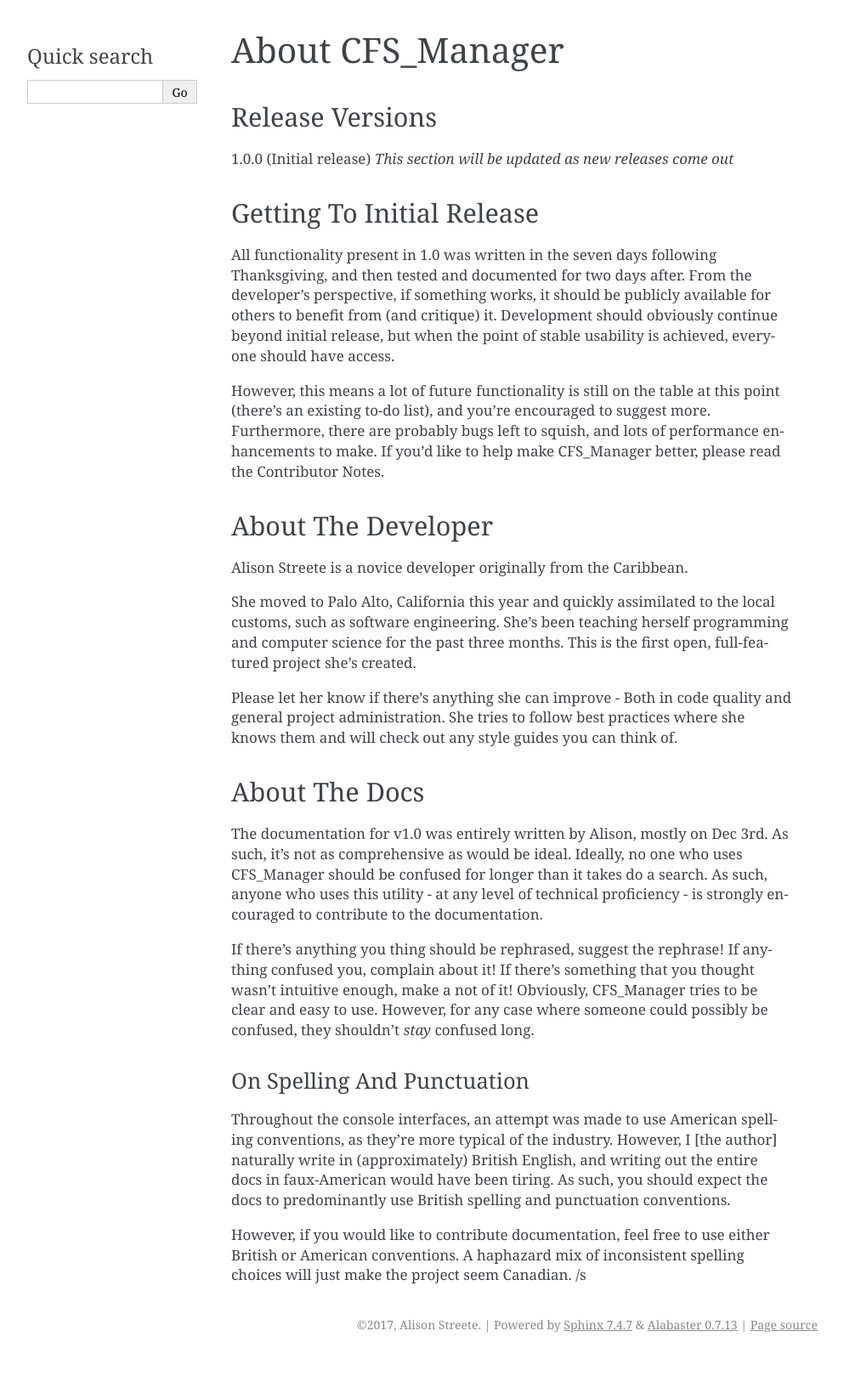
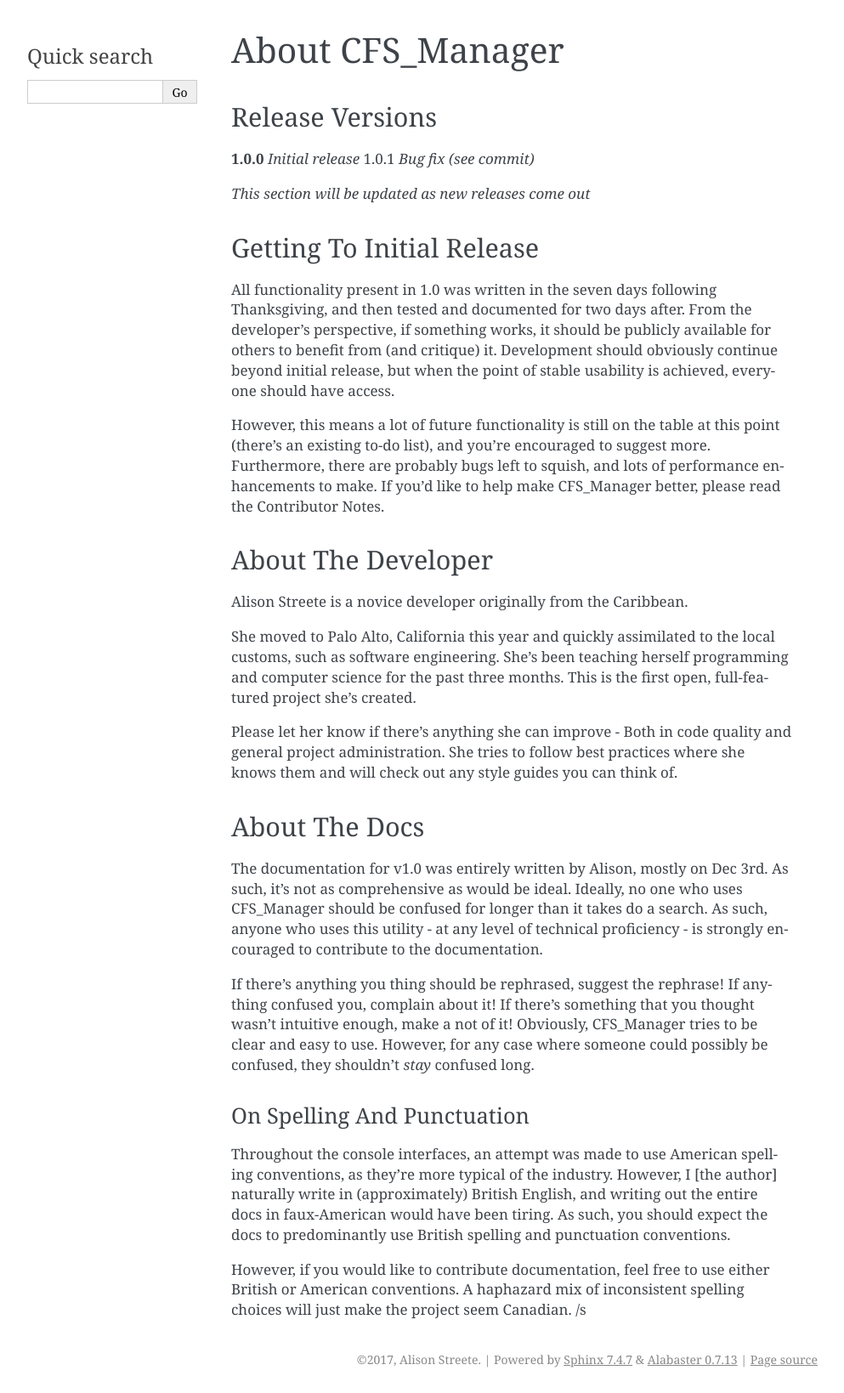
Before and after one commit to alisonstreete/cfs-manager, a Sphinx documentation site: the page built from docs/about.rst, in a window 1280 px wide. Shown: the whole page at 85% size, without its empty margins (148-1141 px from the left). Built offline with Sphinx 7.4.7, drawn with Linux system fonts in a browser that asks for light colours; before the commit the page ends 1598 px from its top, so only the background shows below that.

Commit message:
Updated list of releases

```diff
--- a/docs/about.rst
+++ b/docs/about.rst
@@ -5,7 +5,9 @@ About CFS_Manager
 Release Versions
 ================
 
-1.0.0 (Initial release)
+**1.0.0** *Initial release*
+1.0.1 *Bug fix (see commit)*
+
 *This section will be updated as new releases come out*
 
 Getting To Initial Release
```
